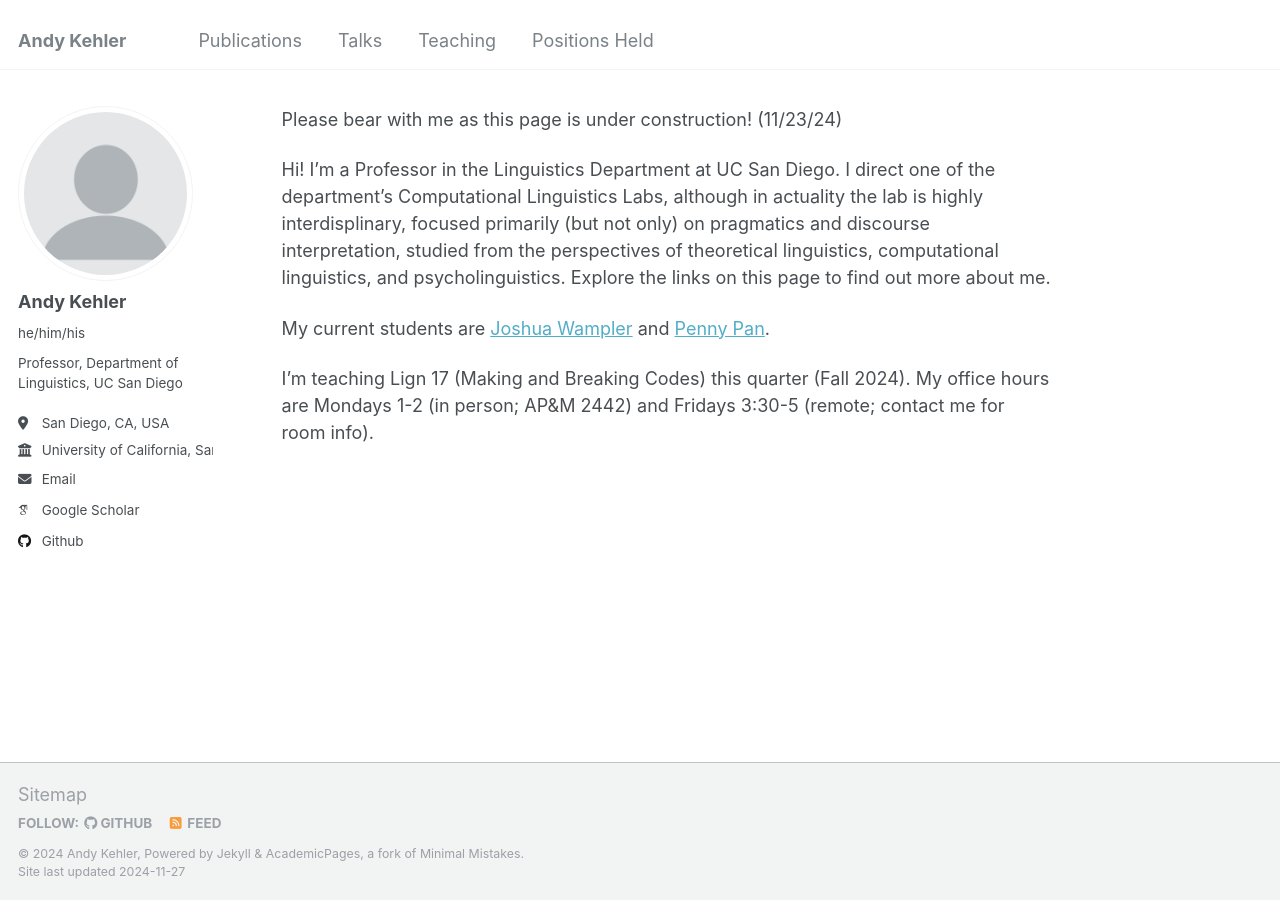
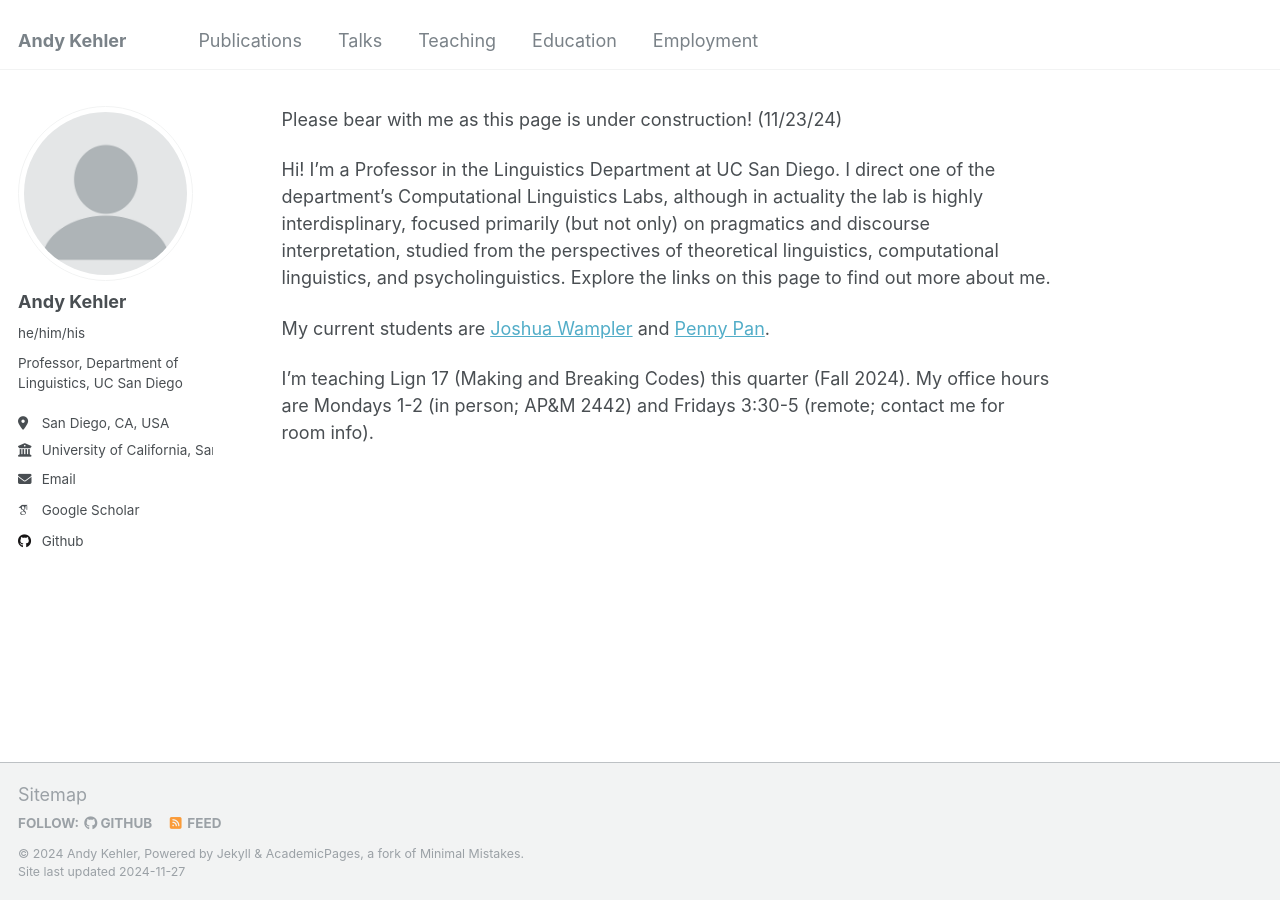
Before and after one commit to akehler/akehler.github.io, a Jekyll site: the page built from _pages/about.md, in a window 1280 px wide. Built offline with Jekyll 4.4.1, drawn with Linux system fonts in a browser that asks for light colours; some web fonts are replaced.

Commit message:
Update navigation.yml

```diff
--- a/_data/navigation.yml
+++ b/_data/navigation.yml
@@ -14,8 +14,11 @@ main:
   - title: "Teaching"
     url: /teaching/
 
-  - title: "Positions Held"
-    url: /positions/
+  - title: "Education"
+    url: /education/
+
+  - title: "Employment"
+    url: /employment/
 
  # - title: "Blog Posts"
  #    url: /year-archive/
```
